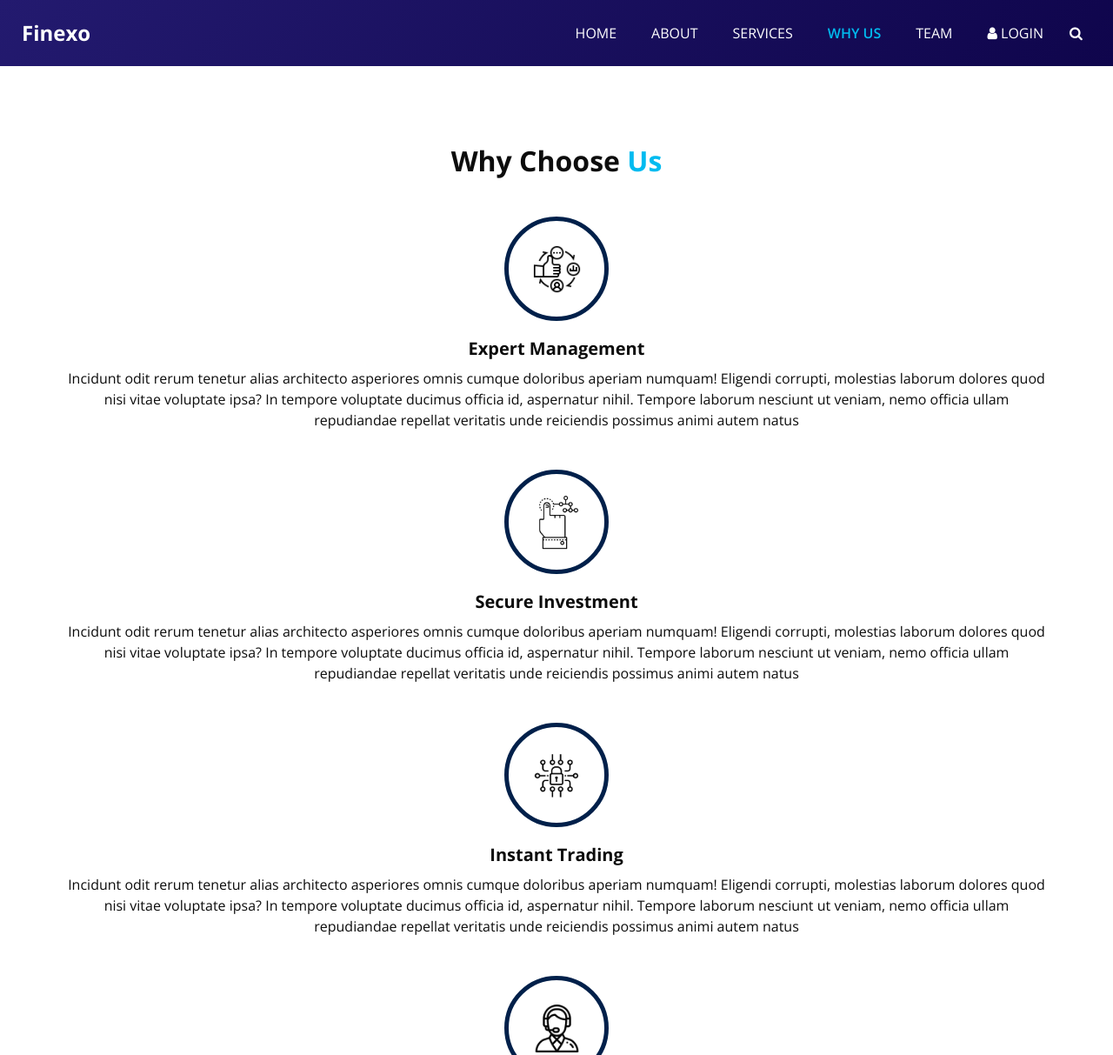
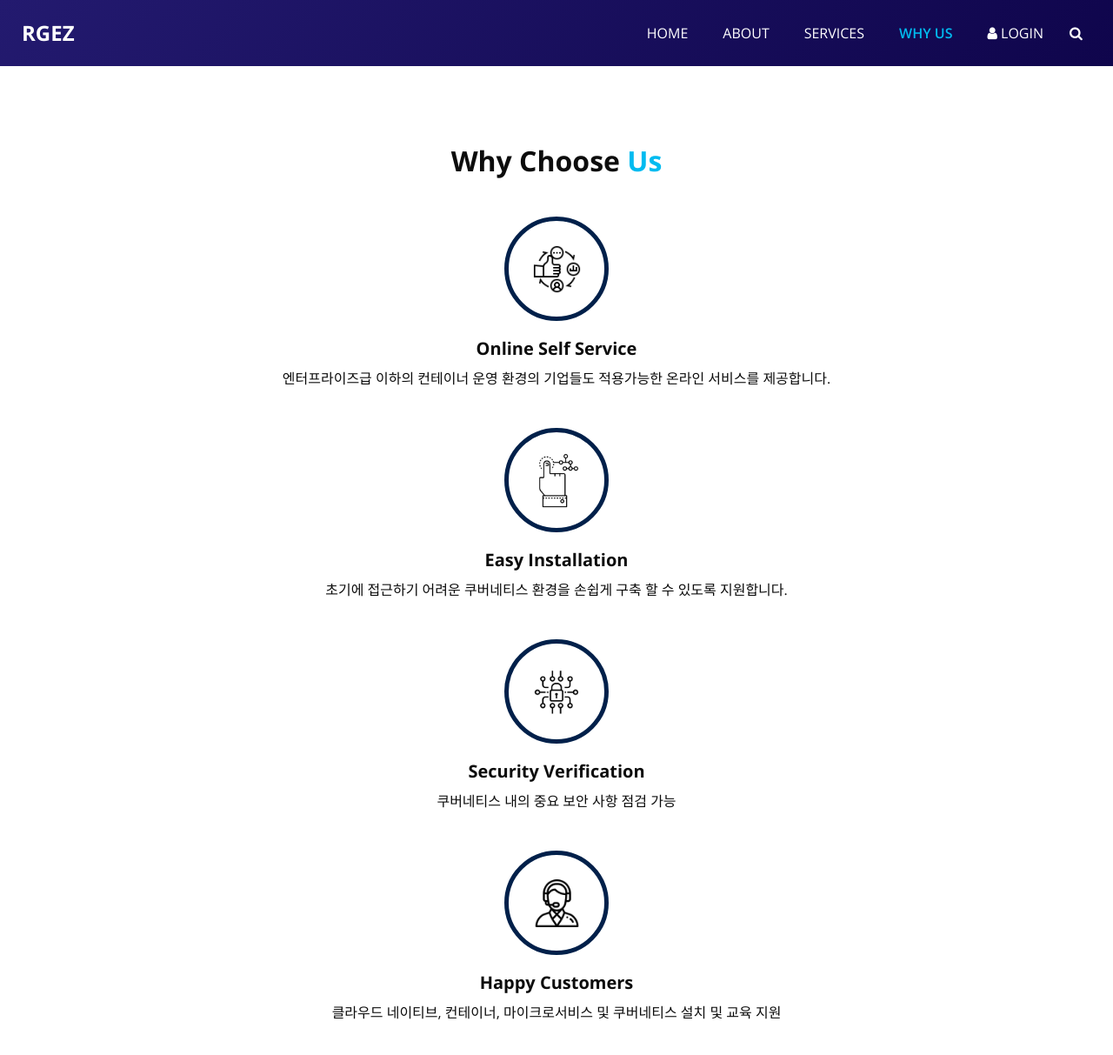
Before and after one commit to acadi9/rgez, a plain HTML site: page why.html in a window 1280 px wide. Shown: the top 1213 px of the page at 87% size. Drawn offline with nearby package versions, Linux system fonts and the light colour scheme; some packages are replaced by stand-ins of ours.

Commit message:
why 페이지 수정

```diff
--- a/why.html
+++ b/why.html
@@ -13,7 +13,7 @@
   <meta name="author" content="" />
   <link rel="shortcut icon" href="images/favicon.png" type="">
 
-  <title> Finexo </title>
+  <title> RGEZ </title>
 
   <!-- bootstrap core css -->
   <link rel="stylesheet" type="text/css" href="css/bootstrap.css" />
@@ -50,7 +50,7 @@
         <nav class="navbar navbar-expand-lg custom_nav-container ">
           <a class="navbar-brand" href="index.html">
             <span>
-              Finexo
+              RGEZ
             </span>
           </a>
 
@@ -72,9 +72,7 @@
               <li class="nav-item active">
                 <a class="nav-link" href="why.html">Why Us <span class="sr-only">(current)</span> </a>
               </li>
-              <li class="nav-item">
-                <a class="nav-link" href="team.html">Team</a>
-              </li>
+
               <li class="nav-item">
                 <a class="nav-link" href="#"> <i class="fa fa-user" aria-hidden="true"></i> Login</a>
               </li>
@@ -107,11 +105,10 @@
           </div>
           <div class="detail-box">
             <h5>
-              Expert Management
+              Online Self Service
             </h5>
             <p>
-              Incidunt odit rerum tenetur alias architecto asperiores omnis cumque doloribus aperiam numquam! Eligendi corrupti, molestias laborum dolores quod nisi vitae voluptate ipsa? In tempore voluptate ducimus officia id, aspernatur nihil.
-              Tempore laborum nesciunt ut veniam, nemo officia ullam repudiandae repellat veritatis unde reiciendis possimus animi autem natus
+              엔터프라이즈급 이하의 컨테이너 운영 환경의 기업들도 적용가능한 온라인 서비스를 제공합니다.
             </p>
           </div>
         </div>
@@ -121,11 +118,10 @@
           </div>
           <div class="detail-box">
             <h5>
-              Secure Investment
+              Easy Installation
             </h5>
             <p>
-              Incidunt odit rerum tenetur alias architecto asperiores omnis cumque doloribus aperiam numquam! Eligendi corrupti, molestias laborum dolores quod nisi vitae voluptate ipsa? In tempore voluptate ducimus officia id, aspernatur nihil.
-              Tempore laborum nesciunt ut veniam, nemo officia ullam repudiandae repellat veritatis unde reiciendis possimus animi autem natus
+              초기에 접근하기 어려운 쿠버네티스 환경을 손쉽게 구축 할 수 있도록 지원합니다.
             </p>
           </div>
         </div>
@@ -135,11 +131,10 @@
           </div>
           <div class="detail-box">
             <h5>
-              Instant Trading
+              Security Verification
             </h5>
             <p>
-              Incidunt odit rerum tenetur alias architecto asperiores omnis cumque doloribus aperiam numquam! Eligendi corrupti, molestias laborum dolores quod nisi vitae voluptate ipsa? In tempore voluptate ducimus officia id, aspernatur nihil.
-              Tempore laborum nesciunt ut veniam, nemo officia ullam repudiandae repellat veritatis unde reiciendis possimus animi autem natus
+              쿠버네티스 내의 중요 보안 사항 점검 가능
             </p>
           </div>
         </div>
@@ -152,8 +147,7 @@
               Happy Customers
             </h5>
             <p>
-              Incidunt odit rerum tenetur alias architecto asperiores omnis cumque doloribus aperiam numquam! Eligendi corrupti, molestias laborum dolores quod nisi vitae voluptate ipsa? In tempore voluptate ducimus officia id, aspernatur nihil.
-              Tempore laborum nesciunt ut veniam, nemo officia ullam repudiandae repellat veritatis unde reiciendis possimus animi autem natus
+              클라우드 네이티브, 컨테이너, 마이크로서비스 및 쿠버네티스 설치 및 교육 지원
             </p>
           </div>
         </div>
@@ -242,9 +236,7 @@
               <a class="" href="why.html">
                 Why Us
               </a>
-              <a class="" href="team.html">
-                Team
-              </a>
+
             </div>
           </div>
         </div>
```
Also changed, not shown: index.html (+4 -5 lines).
